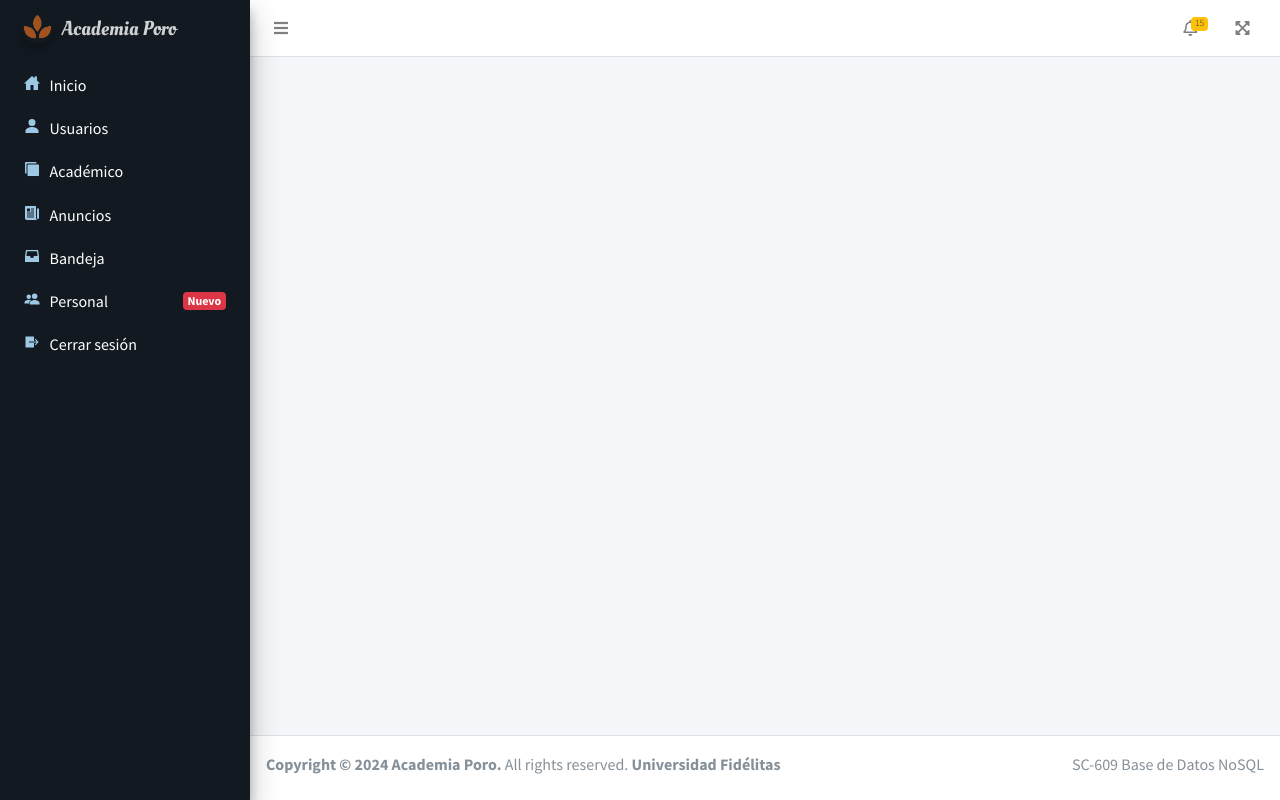
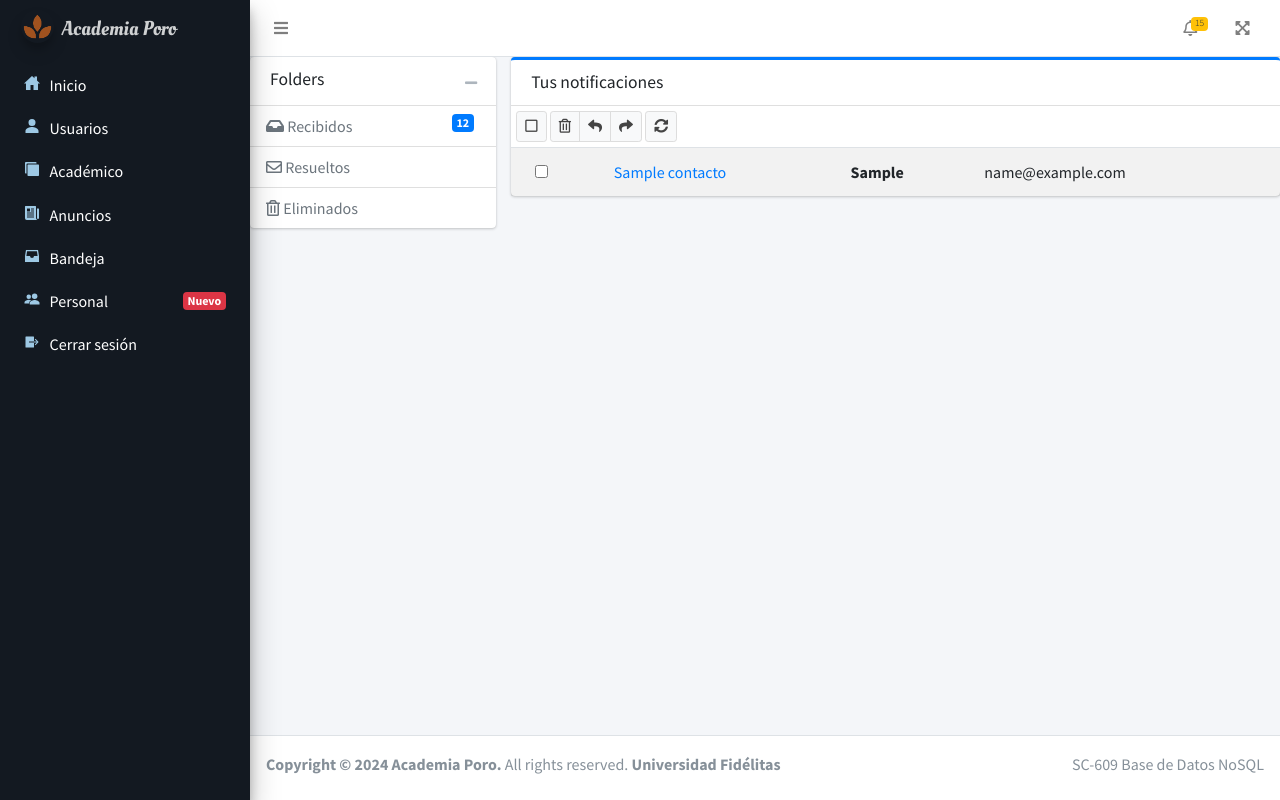
Before and after one commit to Warrgonz/Poro-Academy, a Flask app: page /bandeja in a window 1280 px wide. Run offline with Flask 3, Linux system fonts and the light colour scheme; a database or web service that is not in the repository returns one stand-in record (values such as "Sample title"); some libraries are stand-ins or nearby versions.

Commit message:
Avance bandeja mensajes

```diff
--- a/app.py
+++ b/app.py
@@ -117,19 +117,57 @@ def procesar_formulario():
         telefono = request.form.get('phone', '')
         mensaje = request.form['message']
 
-        if Contacto.insertar_contacto(nombre, email, telefono, mensaje):
+        contacto = Contacto()  # Crear una instancia de la clase Contacto
+        if contacto.insertar_contacto(nombre, email, telefono, mensaje):
             print("¡Formulario enviado correctamente!")
             return redirect(url_for('contacto'))
-
         else:
             print("Error al procesar el formulario. Por favor, inténtalo de nuevo.")
             return redirect(url_for('contacto'))
+
 
 # Bandeja
 
 @app.route('/bandeja')
 def bandeja():
-    return render_template('bandeja.html')
+    solicitudes = Contacto.obtener_todas_solicitudes(db)
+    return render_template('bandeja.html', solicitudes=solicitudes)
+
+@app.route('/ver_solicitud/<id_solicitud>')
+def ver_solicitud(id_solicitud):
+    # Solicitud por su ID
+    solicitud = Contacto.obtener_solicitud_por_id(db, id_solicitud)
+    return render_template('leer_contacto.html', solicitud=solicitud)
+
+#@app.route("/resolver_solicitud", methods=["POST"])
+#def resolver_solicitud():
+#    id_solicitud = request.json["id_solicitud"]
+#    Contacto.resolver_solicitud(id_solicitud, db)
+#    return "OK", 200
+
+#@app.route("/marcar_spam", methods=["POST"])
+#def marcar_spam():
+#    id_solicitud = request.json["id_solicitud"]
+#    Contacto.marcar_spam(id_solicitud, db)
+#    return "OK", 200
+
+@app.route("/actualizar_solicitud", methods=["POST"])
+def actualizar_solicitud():
+    id_solicitud = request.json["id_solicitud"]
+    accion = request.json["accion"]
+
+    if accion == "resolver":
+        Contacto.resolver_solicitud(id_solicitud, db)
+    elif accion == "marcar_spam":
+        Contacto.marcar_spam(id_solicitud, db)
+    elif accion == "eliminar":
+        Contacto.eliminar_solicitud(id_solicitud, db)
+        pass
+    else:
+        return "Acción no válida", 400
+
+    return "OK", 200
+
 
 #Metodo para enrutar
 @app.route('/eventosUser')
--- a/models/Contacto.py
+++ b/models/Contacto.py
@@ -37,8 +37,34 @@ class Contacto:
                 'nombre': nombre,
                 'email': email,
                 'telefono': telefono,
-                'mensaje': mensaje
+                'mensaje': mensaje,
+                'estado': 'asignado'
             })
             return True
         else:
             return False
+
+    @staticmethod
+    def obtener_todas_solicitudes(db):
+        solicitudes = db.Contacto.find()
+        return solicitudes
+
+    @staticmethod
+    def obtener_solicitud_por_id(db, id_solicitud):
+        solicitud = db.Contacto.find_one({'id_solicitud': id_solicitud})
+        return solicitud
+
+    @staticmethod
+    def resolver_solicitud(id_solicitud, db):
+        id_solicitud = str(id_solicitud)
+        db.Contacto.update_one({'id_solicitud': id_solicitud}, {'$set': {'estado': 'resuelto'}})
+
+    @staticmethod
+    def marcar_spam(id_solicitud, db):
+        id_solicitud = str(id_solicitud)
+        db.Contacto.update_one({'id_solicitud': id_solicitud}, {'$set': {'estado': 'spam'}})
+
+    @staticmethod
+    def eliminar_solicitud(id_solicitud, db):
+        id_solicitud = str(id_solicitud)
+        db.Contacto.update_one({'id_solicitud': id_solicitud}, {'$set': {'estado': 'eliminado'}})
--- /dev/null
+++ b/static/js/bandeja.js
@@ -0,0 +1,20 @@
+'use strict';
+
+function actualizarEstado(idSolicitud, accion) {
+    var xhr = new XMLHttpRequest();
+    xhr.open("POST", "/actualizar_solicitud", true);
+    xhr.setRequestHeader("Content-Type", "application/json");
+
+    var data = JSON.stringify({ id_solicitud: idSolicitud, accion: accion });
+
+    xhr.onload = function() {
+        if (xhr.status === 200) {
+            console.log("La solicitud fue actualizada correctamente.");
+            window.location.href = "/bandeja"; // Redirige a la bandeja después de actualizar la solicitud
+        } else {
+            console.error("Hubo un error al actualizar la solicitud.");
+        }
+    };
+
+    xhr.send(data);
+}
--- a/templates/bandeja.html
+++ b/templates/bandeja.html
@@ -1,4 +1,101 @@
 {% extends "base.html" %}
 {% block content %}
 
+<section>
+    <div class="row">
+        <div class="col-sm-12 col-md-12 col-lg-3">
+            <div class="card">
+                <div class="card-header">
+                    <h3 class="card-title">Folders</h3>
+
+                    <div class="card-tools">
+                        <button type="button" class="btn btn-tool" data-card-widget="collapse">
+                            <i class="fas fa-minus"></i>
+                        </button>
+                    </div>
+                </div>
+                <div class="card-body p-0">
+                    <ul class="nav nav-pills flex-column">
+                        <li class="nav-item active">
+                            <a href="#" class="nav-link">
+                                <i class="fas fa-inbox"></i> Recibidos
+                                <span class="badge bg-primary float-right">12</span>
+                            </a>
+                        </li>
+                        <li class="nav-item">
+                            <a href="#" class="nav-link">
+                                <i class="far fa-envelope"></i> Resueltos
+                            </a>
+                        </li>
+                        <li class="nav-item">
+                            <a href="#" class="nav-link">
+                                <i class="far fa-trash-alt"></i> Eliminados
+                            </a>
+                        </li>
+                    </ul>
+                </div>
+                <!-- /.card-body -->
+            </div>
+        </div>
+        <div class=" col-sm-12 col-md-12 col-lg-9">
+            <div class="card card-primary card-outline">
+                <div class="card-header">
+                    <h3 class="card-title">Tus notificaciones</h3>
+                    <!-- /.card-tools -->
+                </div>
+                <!-- /.card-header -->
+                <div class="card-body p-0">
+                    <div class="mailbox-controls">
+                        <!-- Check all button -->
+                        <button type="button" class="btn btn-default btn-sm checkbox-toggle"><i
+                                class="far fa-square"></i>
+                        </button>
+                        <div class="btn-group">
+                            <button type="button" class="btn btn-default btn-sm">
+                                <i class="far fa-trash-alt"></i>
+                            </button>
+                            <button type="button" class="btn btn-default btn-sm">
+                                <i class="fas fa-reply"></i>
+                            </button>
+                            <button type="button" class="btn btn-default btn-sm">
+                                <i class="fas fa-share"></i>
+                            </button>
+                        </div>
+                        <!-- /.btn-group -->
+                        <button type="button" class="btn btn-default btn-sm">
+                            <i class="fas fa-sync-alt"></i>
+                        </button>
+                        <!-- /.float-right -->
+                    </div>
+                    <div class="table-responsive mailbox-messages">
+                        <table class="table table-hover table-striped">
+                            <tbody>
+                                {% for solicitud in solicitudes %}
+                                {% if solicitud.estado == 'asignado' %}
+                                    <tr>
+                                        <td>
+                                            <div class="icheck-primary">
+                                                <input type="checkbox" value="" id="check1">
+                                                <label for="check1"></label>
+                                            </div>
+                                        </td>
+                                        <td class="mailbox-name"><a href="{{ url_for('ver_solicitud', id_solicitud=solicitud.id_solicitud) }}">{{ solicitud.nombre }}</a></td>
+                                        <td class="mailbox-subject"><b>{{ solicitud.id_solicitud }}</b></td>
+                                        <td>{{ solicitud.email }}</td>
+                                    </tr>
+                                {% endif %}
+                            {% endfor %}
+                            </tbody>
+                        </table>
+                        <!-- /.table -->
+                    </div>
+                    <!-- /.mail-box-messages -->
+                </div>
+            </div>
+
+        </div>
+    </div>
+</section>
+
+
 {% endblock %}
--- a/templates/base.html
+++ b/templates/base.html
@@ -77,7 +77,8 @@ scratch. This page gets rid of all links and provides the needed markup only.
     <aside class="main-sidebar elevation-4">
       <!-- Brand Logo --> <!--REFERENCIA AL DASHBOARD-->
       <a href="index3.html" class="brand-link">
-        <img src="{{ url_for('static', filename='favicon.png') }}" alt="Logo" class="brand-image img-circle elevation-3" style="opacity: .8">
+        <img src="{{ url_for('static', filename='favicon.png') }}" alt="Logo" class="brand-image img-circle elevation-3"
+          style="opacity: .8">
         <span class="brand-text font-weight-light">Academia Poro</span>
       </a>
 
@@ -136,7 +137,7 @@ scratch. This page gets rid of all links and provides the needed markup only.
 
             <!--Bandeja-->
             <li class="nav-item">
-              <a href="#" class="nav-link"> <!--Inv como settear activo dependiendo de la vista-->
+              <a href="/bandeja" class="nav-link"> <!--Inv como settear activo dependiendo de la vista-->
                 <ion-icon name="file-tray-sharp"></ion-icon>
                 <p>
                   Bandeja
@@ -211,6 +212,8 @@ scratch. This page gets rid of all links and provides the needed markup only.
 
   <script type="module" src="https://unpkg.com/ionicons@7.1.0/dist/ionicons/ionicons.esm.js"></script>
   <script nomodule src="https://unpkg.com/ionicons@7.1.0/dist/ionicons/ionicons.js"></script>
+
+  <script src="/static/js/bandeja.js"></script>
 </body>
 
 </html>
```
Also changed, not shown: templates/leer_contacto.html (added, +82 -0 lines), readme.txt (added).
